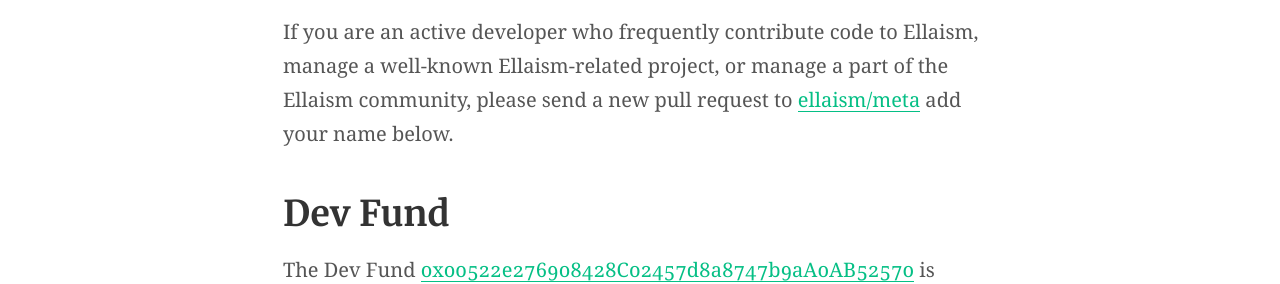
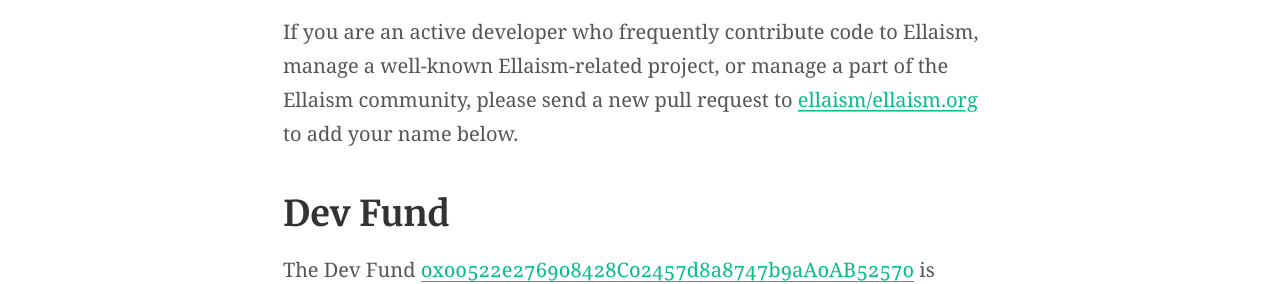
Before and after one commit to ellaism/ellaism.org, a Jekyll site: the page built from donate.md, in a window 1280 px wide. Shown: the part 402-686 px from the top of the page. Built offline with Jekyll 4.4.1, drawn with Linux system fonts in a browser that asks for light colours; our own code applies the rules of GitHub Pages for plain Markdown files.

Commit message:
Change PR location for donate

```diff
--- a/donate.md
+++ b/donate.md
@@ -7,7 +7,7 @@
 
 ## Add Yourself to the Page
 
-If you are an active developer who frequently contribute code to Ellaism, manage a well-known Ellaism-related project, or manage a part of the Ellaism community, please send a new pull request to [ellaism/meta](https://github.com/ellaism/meta) add your name below.
+If you are an active developer who frequently contribute code to Ellaism, manage a well-known Ellaism-related project, or manage a part of the Ellaism community, please send a new pull request to [ellaism/ellaism.org](https://github.com/ellaism/ellaism.org) to add your name below.
 
 ## Dev Fund
 
```
